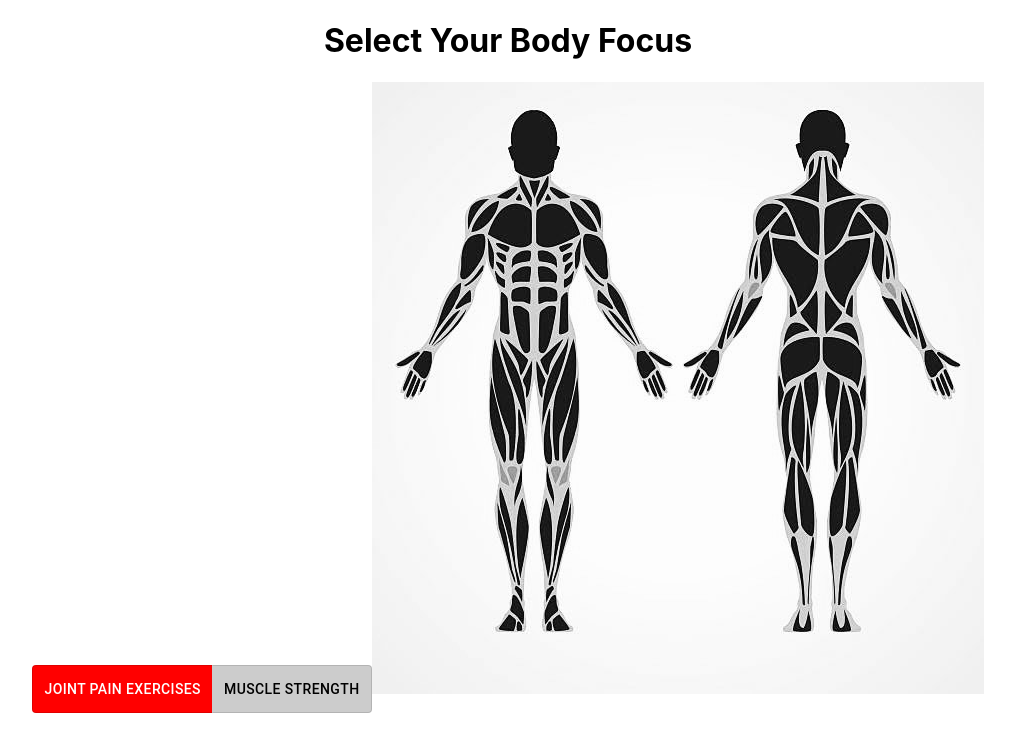
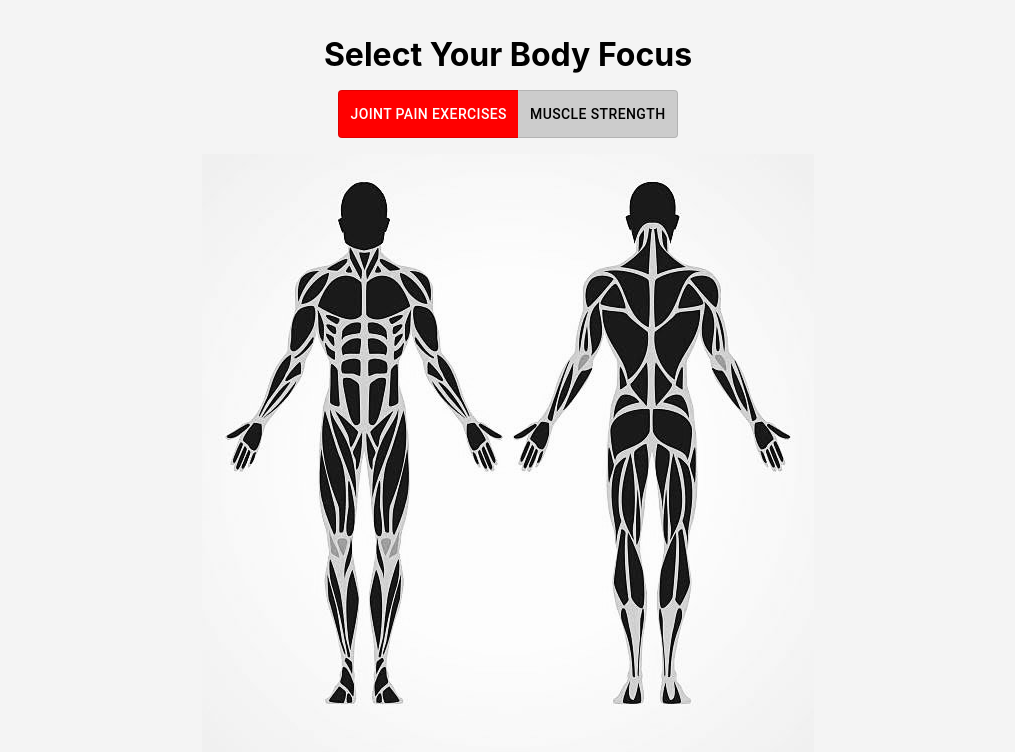
Before and after one commit to enRamirez/capstone-project, a React (Create React App) app: page / in a window 1280 px wide. Shown: the top 752 px of the page, without its empty margins (132-1147 px from the left). Built offline with nearby package versions, Linux system fonts and the light colour scheme.

Commit message:
fixed the layout of the dom

```diff
--- a/src/App.css
+++ b/src/App.css
@@ -1,5 +1,20 @@
 .App {
   text-align: center;
+}
+
+.main{
+  min-height: 100vh;
+  display: flex;
+  flex-direction: column;
+  justify-content: center;
+  align-items: center;
+  gap: 1rem;
+  background-color: #f4f4f4ff;
+}
+
+.title{
+  margin-top: 5px;
+  margin-bottom: 0;
 }
 
 @media (prefers-reduced-motion: no-preference) {
@@ -31,3 +46,8 @@
     transform: rotate(360deg);
   }
 }
+
+.area{
+  background-color: yellow;
+  z-index: 10;
+}
--- a/src/App.js
+++ b/src/App.js
@@ -17,7 +17,7 @@ function App() {
           <img className='img' alt='bodyImage' src= {human} useMap="#image_map" /> */}
         </div>
           <map name="image_map_joint_pain_exercises">
-            <area alt="Knee" title="Knee" href="" coords="137,393,11" shape="circle"  />
+            <area alt="Knee" title="Knee" href="" coords="137,393,11" shape="circle" />
             <area alt="Knee" title="Knee" href="" coords="186,391,11" shape="circle" />
             <area alt="Ankle" title="Ankle" href="" coords="144,521,10" shape="circle" />
             <area alt="Ankle" title="Ankle" href="" coords="179,522,9" shape="circle" />
--- a/src/components/Body.js
+++ b/src/components/Body.js
@@ -17,8 +17,8 @@ const Body = () => {
   };
 
   return (
-    <div>
-      <h1>Select Your Body Focus</h1>
+    <div className='main'>
+      <h1 className='title'>Select Your Body Focus</h1>
 
       {/* <div className='toggle-container'>
         <button className='workoutToggle' onClick={toggleOption}>
@@ -53,12 +53,13 @@ const Body = () => {
         </ToggleButton>
       </ToggleButtonGroup>
 
-      {/* this is how the image will be changed depending on the selected Focus */}
-      {selectedOption === 'Joint Pain Exercises' ? (
-        <img className='img2' partName={`${selectedOption} - ${selectedOption}`} alt='bodyImage' src={human2} useMap="#image_map_joint_pain_exercises" />
-      ) : (
-        <img className='img' partName={`${selectedOption} - ${selectedOption}`} alt='bodyImage' src={human} useMap="#image_map_muscles" />
-      )}
+      <div>
+        {selectedOption === 'Joint Pain Exercises' ? (
+          <img className='img2' partName={`${selectedOption} - ${selectedOption}`} alt='bodyImage' src={human2} useMap="#image_map_joint_pain_exercises" />
+        ) : (
+          <img className='img' partName={`${selectedOption} - ${selectedOption}`} alt='bodyImage' src={human} useMap="#image_map_muscles" />
+        )}
+      </div>
 
     </div>
   );
```
